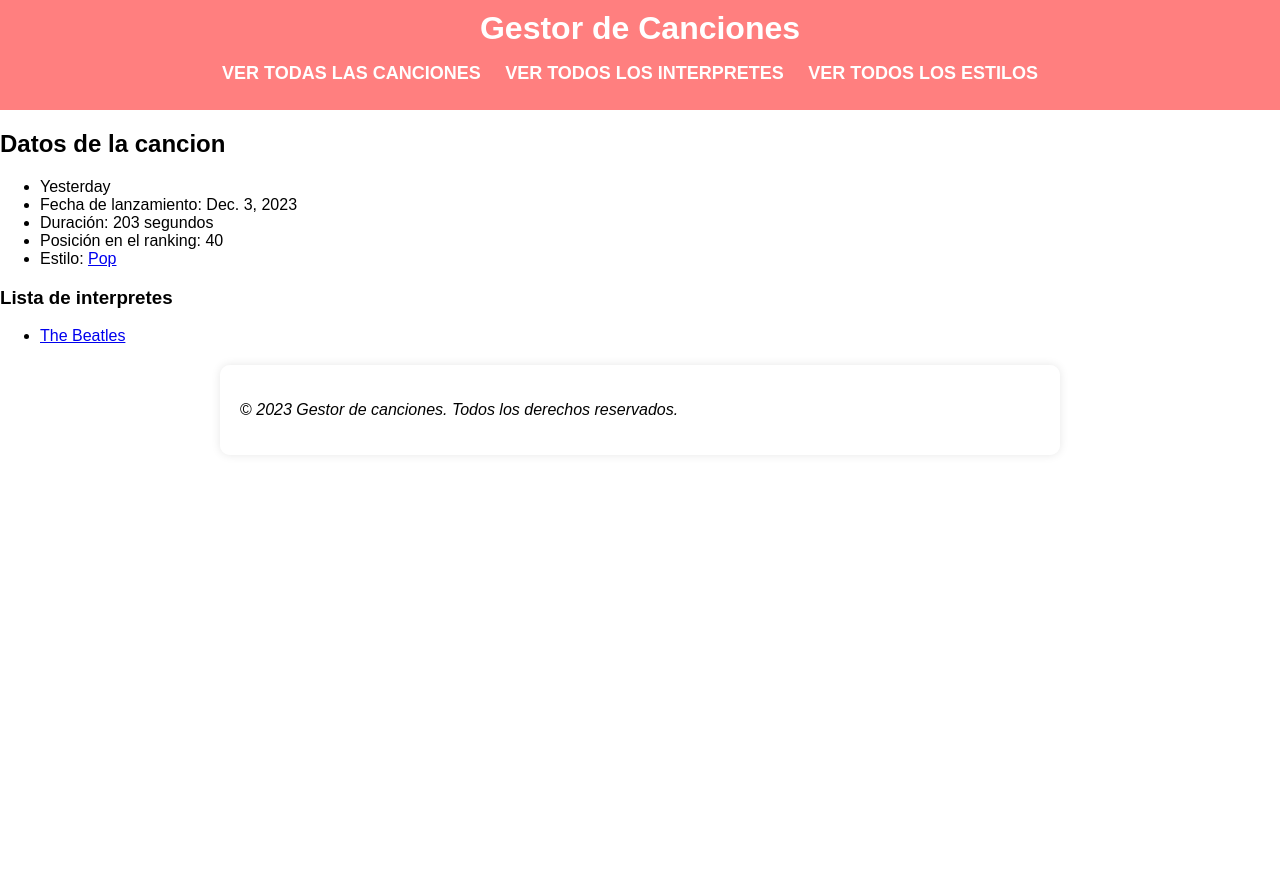
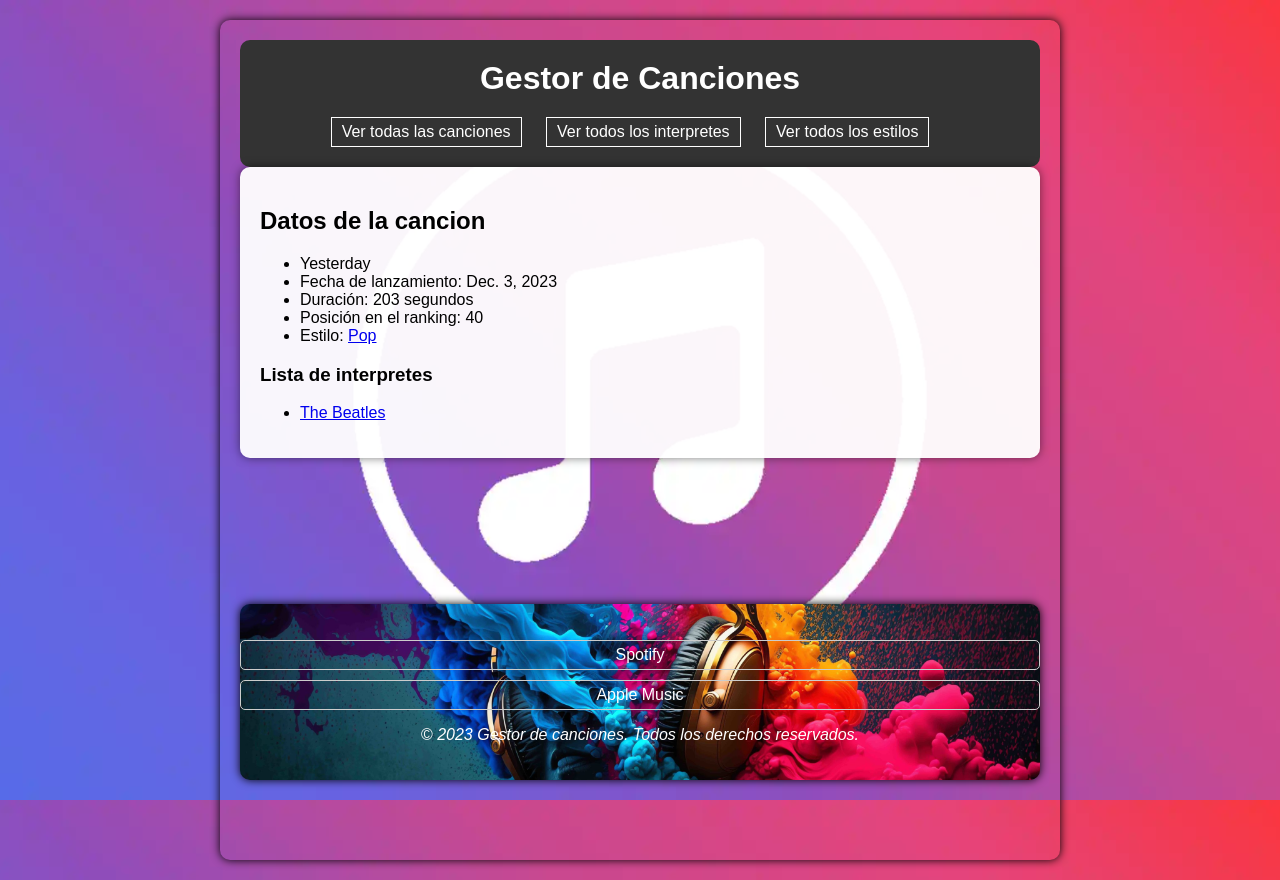
Before and after one commit to JonAnderGallastegui/Proyecto-Iweb, a Django app: page /canciones/1 in a window 1280 px wide. Before the commit the page ends 415 px from the top, so only its background shows below. Run offline with Django 4.2, Linux system fonts and the light colour scheme; data comes from the database, SQL or seed files in the repository.

Commit message:
cambios clase

```diff
--- a/top100/appTop100/static/css/estilos.css
+++ b/top100/appTop100/static/css/estilos.css
@@ -1,61 +1,109 @@
-body {
+/* Estilos generales para el body y el footer */
+body{
+  background-image: url('../img/fondo2.webp');
+  background-repeat: no-repeat;
+  background-size: cover;
+  background-position: center;
+  background-attachment: fixed; /* Fija la imagen de fondo */
+  height: 100vh; /* Establece la altura del body al 100% del viewport height */
+  margin: 0; /* Elimina el margen predeterminado del body */
   font-family: Arial, sans-serif;
-  margin: 0;
-  padding: 0;
-  background-size: cover;
-  background-position: center center;
-  background-repeat: repeat;
-  background-color: rgba(255, 255, 255, 0.7);
+}
+
+body, footer {
+  font-family: Arial, sans-serif;
+  max-width: 800px;
+  margin: 20px auto;
+  padding: 20px;
+  background-color: rgba(0, 0, 0, 0.786);
+  border-radius: 10px;
+  box-shadow: 0 0 10px rgba(0, 0, 0, 1);
+}
+
+/* Estilos específicos para el contenido del medio */
+main {
+  background-color: rgba(255, 255, 255, 0.95); /* Fondo blanco con opacidad */
+  padding: 20px;
+  border-radius: 10px;
+  box-shadow: 0 0 10px rgba(0, 0, 0, 0.5); /* Sombreado para el contenido */
+
 }
 
 header {
-  background-color: rgba(255, 0, 0, 0.500); /* Cambia el color a rojo */
-  color: rgb(255, 255, 255);
-  padding: 10px 0;
-  text-align: center;
-}
-
-header a {
-  background-color: rgba(255, 0, 0, 0);
-  color: rgb(255, 255, 255);
-  padding: 10px 0;
-  text-align: center;
+    border-radius: 10px;
+    background-color: #333;
+    color: #fff;
+    padding: 20px 0;
+    text-align: center;
+    margin-top: 0; /* Ajusta el margen del header si es necesario */
 }
 
 header h1 {
-  margin: 0;
+    margin: 0;
+    margin-bottom: 20px;
+    font-size: 2em;
 }
 
-nav {
-  background-color: rgba(255, 0, 0, 0);
-  color: #ffffff;
-  text-align: center;
-  font-family: 'Helvetica', sans-serif;
-  text-transform: uppercase;
+.nav-list ul {
+    list-style: none;
+    margin: 0;
+    padding: 0;
+    text-align: center;
 }
 
-nav ul {
-  list-style-type: none;
-  padding: 0;
+.nav-list ul li {
+  display: inline-block;
+  margin-right: 20px;
+  border: 1px solid white; /* Añade un borde blanco a los elementos de la lista */
+  padding: 5px 10px; /* Ajusta el relleno para separar el texto del borde */
 }
 
-nav ul li {
-  display: inline;
-  margin-right: 20px;
-  font-size: 18px;
-}
-
-nav ul li a {
-  font-family: 'Arial', sans-serif;
-  font-weight: bold;
+.nav-list ul li a {
+  color: #fff;
   text-decoration: none;
 }
 
+.nav-list ul li a:hover {
+  text-decoration: underline;
+}
+
+/* Estilos para la lista */
+.foot-list {
+  list-style: none; /* Elimina los puntos de la lista */
+  padding: 0; /* Elimina el relleno predeterminado */
+}
+
+/* Estilos para los elementos de la lista */
+.foot-list li {
+  margin-bottom: 10px; /* Espacio entre cada elemento de la lista */
+}
+
+/* Estilos para los enlaces */
+.foot-list li a {
+  text-decoration: none; /* Elimina el subrayado predeterminado de los enlaces */
+  color: #ffffff; /* Cambia el color del texto */
+  display: block; /* Convierte los enlaces en bloques para ocupar todo el ancho */
+  padding: 5px; /* Añade relleno para separar los enlaces */
+  border: 1px solid #ccc; /* Añade un borde alrededor de los enlaces */
+  border-radius: 5px; /* Añade bordes redondeados */
+  transition: background-color 0.3s ease; /* Agrega transición al color de fondo */
+}
+
+/* Estilos al pasar el ratón por encima de los enlaces */
+.foot-list li a:hover {
+  background-color: #f0f0f0; /* Cambia el color de fondo al pasar el ratón */
+}
+
 footer {
-  max-width: 800px;
-  margin: 20px auto;
-  padding: 20px;
-  background-color: rgba(255, 255, 255, 0.786);
-  border-radius: 10px;
-  box-shadow: 0 0 10px rgba(0, 0, 0, 0.1);
+    text-align: center;
+    padding: 20px 0;
+    color: #fff;
+    position: absolute;
+    bottom: 0;
+    width: 100%;
+    background-color: #333;
+    background-image: url('../img/Fondo1.jpg');
+    background-repeat: no-repeat;
+    background-size: cover;
+    background-position: center;
 }
--- a/top100/appTop100/templates/base.html
+++ b/top100/appTop100/templates/base.html
@@ -8,7 +8,7 @@
     <body>
         <header>
             <h1>Gestor de Canciones</h1>
-            <nav>
+            <nav class="nav-list">
                 <ul>
                     <li><a href="{% url 'todas_canciones' %}">Ver todas las canciones</a></li>
                     <li><a href="{% url 'todos_interpretes' %}">Ver todos los interpretes</a></li>
@@ -16,9 +16,15 @@
                 </ul>
             </nav>
         </header>
-        {% block contenido %}{% endblock %}
-        <footer>
-            <p>&copy; <em>2023 Gestor de canciones. Todos los derechos reservados.</em></p>
-        </footer>
+        <main>
+            {% block contenido %}{% endblock %}
+        </main>
     </body>
+    <footer>
+        <ul class="foot-list">
+            <li><a href="https://open.spotify.com/intl-es">Spotify</a></li>
+            <li><a href="https://music.apple.com/es/browse">Apple Music</a></li>
+        </ul>
+        <p>&copy; <em>2023 Gestor de canciones. Todos los derechos reservados.</em></p>
+    </footer>
 </html>
```
Also changed, not shown: top100/appTop100/static/img/Fondo1.jpg (added), top100/appTop100/static/img/fondo2.webp (added).
